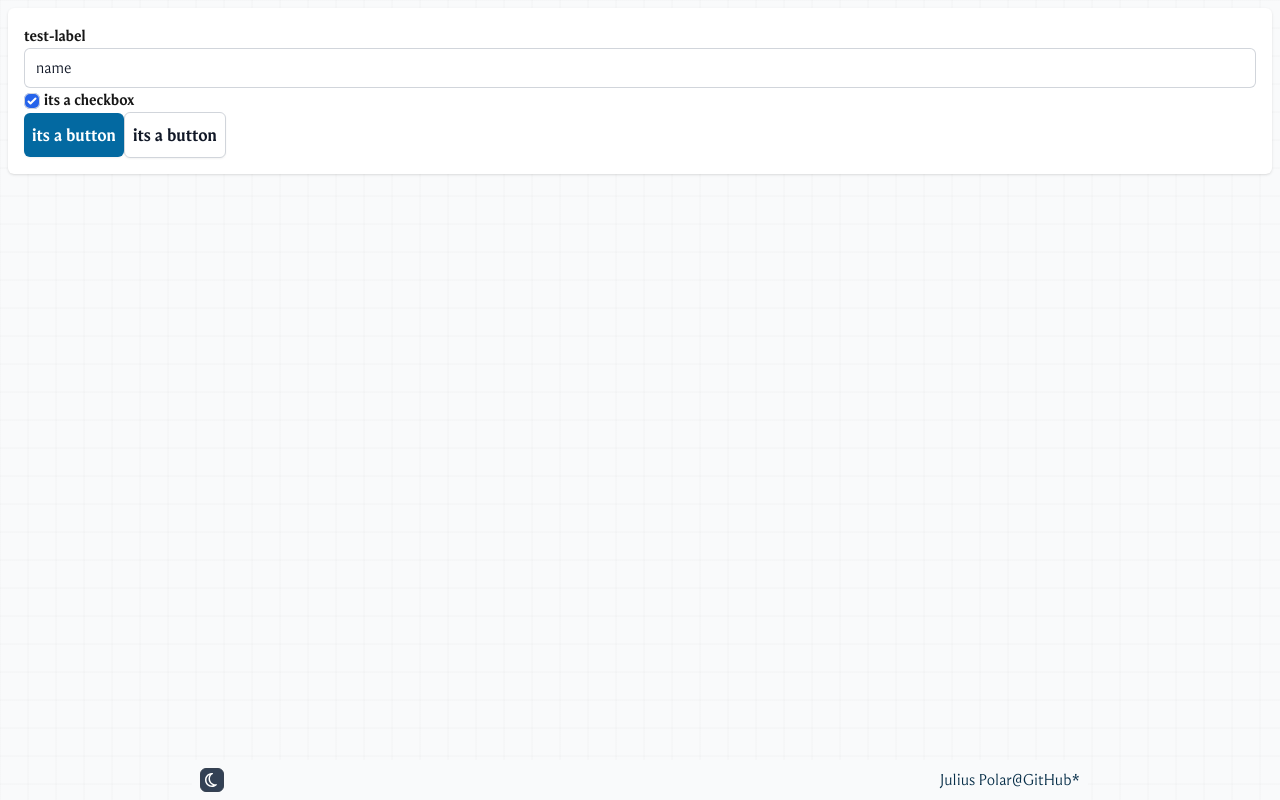
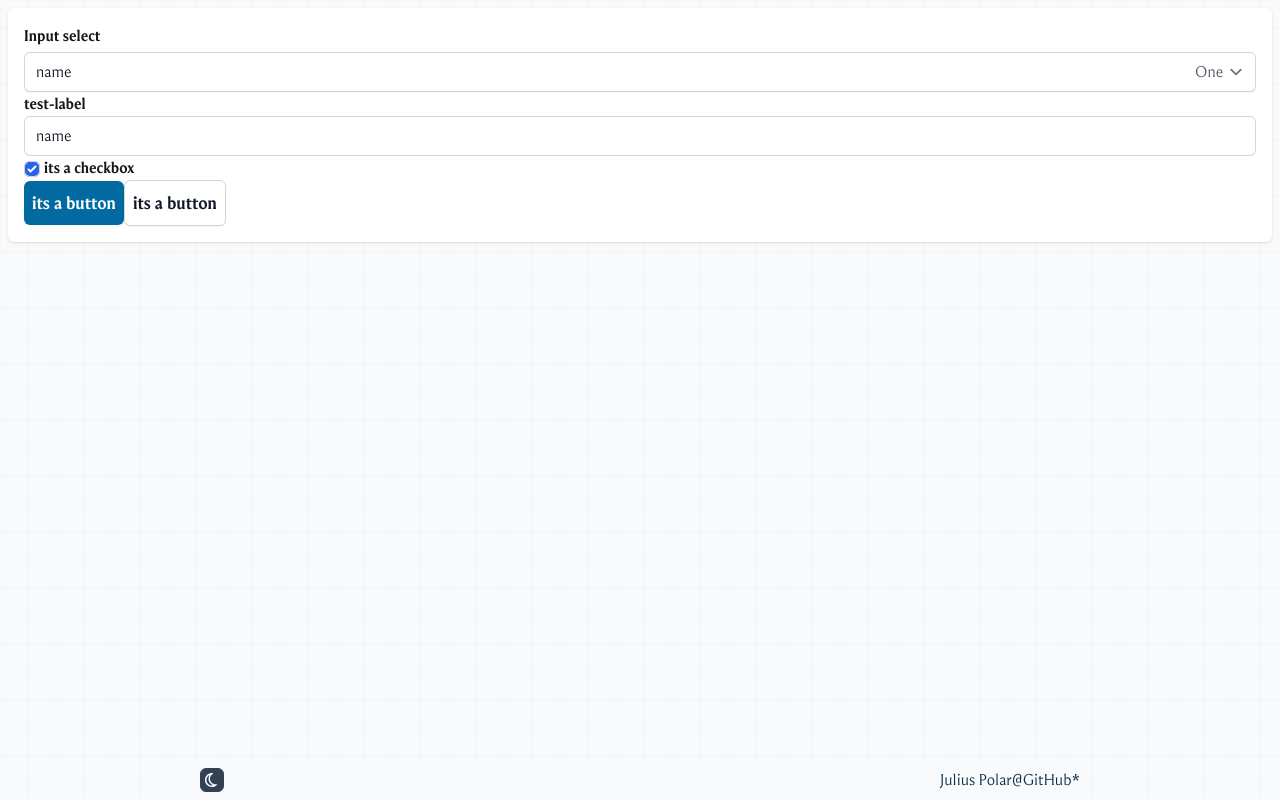
Before and after one commit to JulianElda/arche, a React (Vite) app in the folder packages/scratchpad/: page / in a window 1280 px wide. Built offline with nearby package versions, Linux system fonts and the light colour scheme.

Commit message:
added input-select

```diff
--- /dev/null
+++ b/packages/scratchpad/lib/input-select/input-select.tsx
@@ -0,0 +1,53 @@
+import { InputField } from "./../input-field/input-field";
+import { InputLabel } from "./../input-label/input-label";
+import { SelectField } from "./../select-field/select-field";
+
+type InputSelectProps = {
+  type: "text" | "number" | "search";
+  inputId: string;
+  selectId: string;
+  hideLabel?: boolean;
+  inputLabel: string;
+  selectLabel: string;
+  inputValue: string | number;
+  selectValue: string;
+  options: {
+    value: string;
+    label: string;
+  }[];
+  onInputChange?: (value: string) => void;
+  onSelectChange?: (value: string) => void;
+};
+
+export function InputSelect(props: InputSelectProps) {
+  return (
+    <div>
+      <InputLabel
+        id={props.inputId}
+        label={props.inputLabel}
+        hideLabel={props.hideLabel}
+      />
+      <div className="relative mt-1 rounded-md shadow-sm">
+        <InputField
+          id={props.inputId}
+          type={props.type}
+          value={props.inputValue}
+          onChange={(value) => props.onInputChange?.(value)}
+        />
+        <div className="absolute inset-y-0 right-0 flex items-center">
+          <InputLabel
+            id={props.selectId}
+            label={props.selectLabel}
+            hideLabel={true}
+          />
+          <SelectField
+            id={props.selectId}
+            value={props.selectValue}
+            options={props.options}
+            onChange={(value) => props.onSelectChange?.(value)}
+          />
+        </div>
+      </div>
+    </div>
+  );
+}
--- a/packages/scratchpad/lib/input/input.tsx
+++ b/packages/scratchpad/lib/input/input.tsx
@@ -1,5 +1,5 @@
 import { InputField } from "./../input-field/input-field";
-import { InputLabel } from "../input-label/input-label";
+import { InputLabel } from "./../input-label/input-label";
 
 type InputProps = {
   id: string;
--- a/packages/scratchpad/src/app.tsx
+++ b/packages/scratchpad/src/app.tsx
@@ -1,13 +1,45 @@
 import { useState } from "react";
-import { Button, Card, Input, Footer, Checkbox, useDarkMode } from "lib";
+import {
+  Button,
+  Card,
+  Input,
+  Footer,
+  Checkbox,
+  InputSelect,
+  useDarkMode,
+} from "lib";
 
 function App() {
   const [name, setName] = useState("name");
   const [isChecked, setIsChecked] = useState(true);
+  const [selectedOption, setSelectedOption] = useState("one");
+  const options = [
+    {
+      label: "One",
+      value: "one",
+    },
+    {
+      label: "Two",
+      value: "two",
+    },
+  ];
+
   const { isDarkTheme, toggleDarkTheme } = useDarkMode();
 
   return (
     <Card>
+      <InputSelect
+        type="text"
+        inputId="test-inputselect-input"
+        selectId="test-inputselect-select"
+        inputLabel="Input select"
+        selectLabel="Input select options"
+        inputValue={name}
+        onInputChange={setName}
+        selectValue={selectedOption}
+        onSelectChange={setSelectedOption}
+        options={options}
+      />
       <Input
         id="test-id"
         type="text"
```
Also changed, not shown: packages/scratchpad/lib/index.ts (+5 -3 lines).
